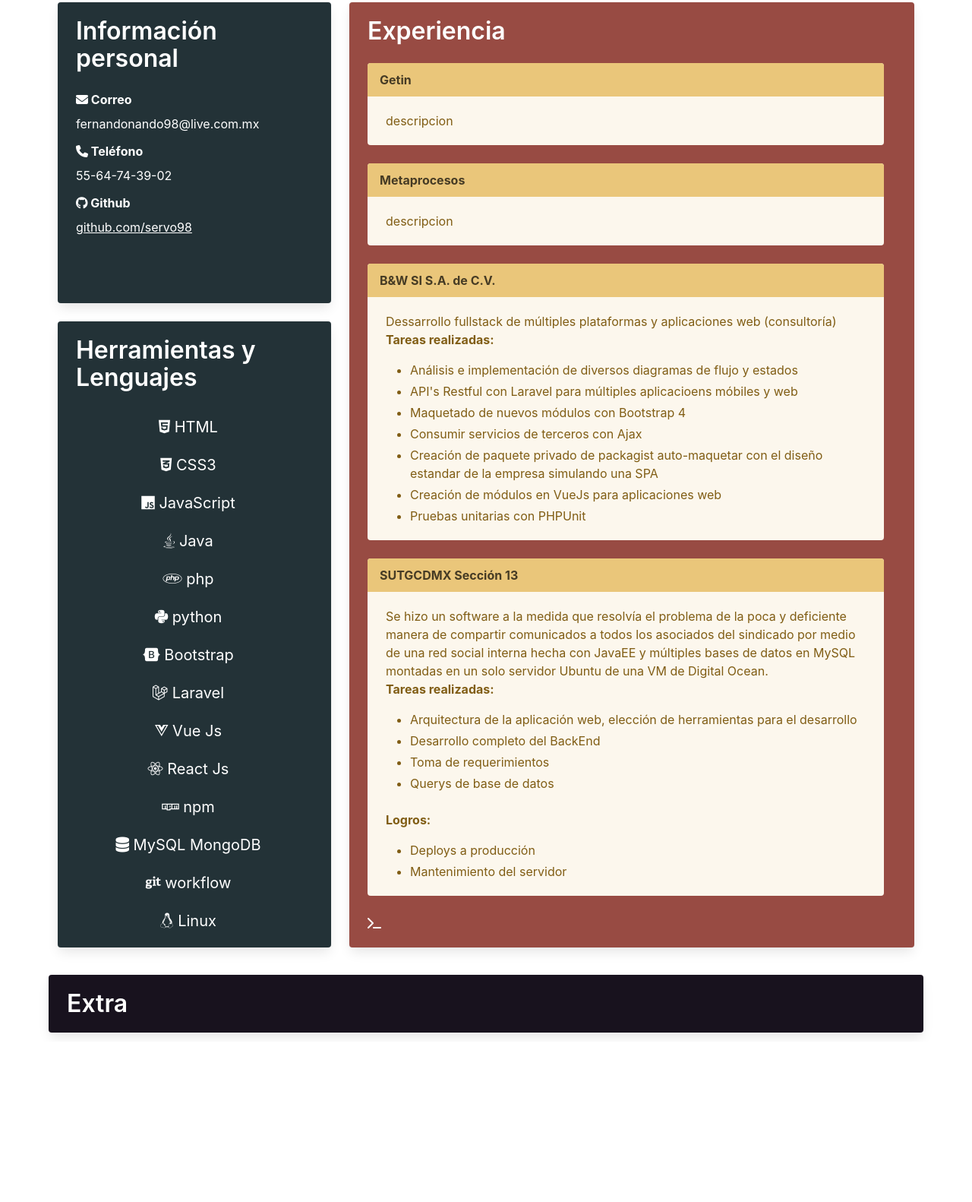
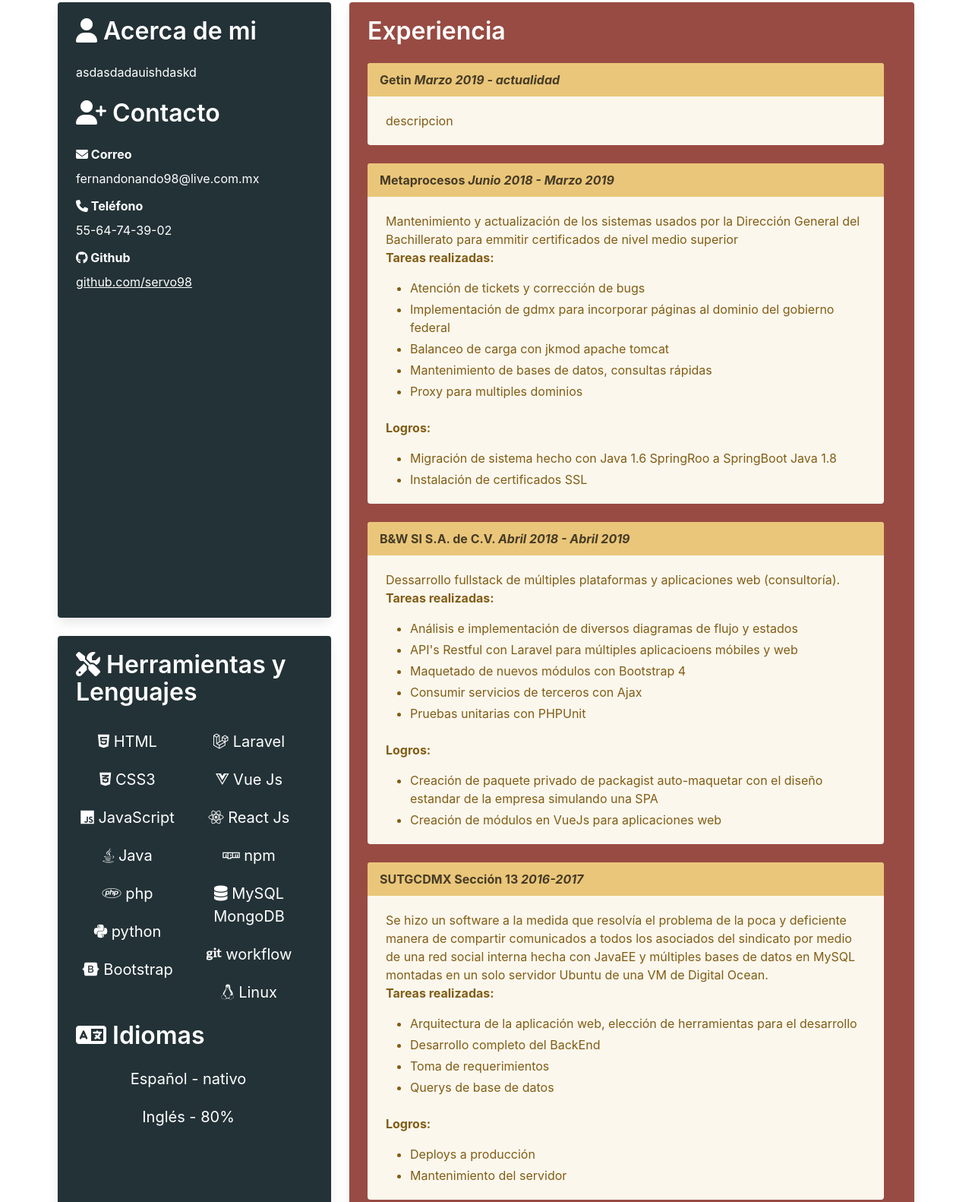
Before and after one commit to servo98/me, a website built with webpack: page dist/index.html in a window 1280 px wide. Shown: the part 168-1750 px from the top of the page at 76% size. Before the commit the page ends 1539 px from the top, so only its background shows below. Built offline with nearby package versions, Linux system fonts and the light colour scheme.

Commit message:
more info

```diff
--- a/dist/index.html
+++ b/dist/index.html
@@ -18,18 +18,21 @@
                     <div class="tile">
                         <div class="tile is-12 is-vertical  is-parent">
                             <!-- Nombre -->
-                            <div class="tile is-child box notification is-primary">
+                            <div class="tile is-child box notification is-info">
                                 <p class="title has-text-grey-lighter	">
                                     Fernando Servín Victoria
                                 </p>
                                 <p class="subtitle has-text-grey-light	">
-                                    Developer
+                                    <i class="fas fa-laptop-code"></i> Developer
                                 </p>
                             </div>
                             <div class="tile">
                                 <div class="tile is-vertical is-parent is-4">
                                     <div class="tile is-child box notification is-info">
-                                        <p class="title">Información personal</p>
+                                        <p class="title"><i class="fas fa-user"></i> Acerca de mi</p>
+                                        <p>asdasdadauishdaskd</p>
+                                        <br>
+                                        <p class="title"><i class="fas fa-user-plus"></i> Contacto</p>
                                         <div class="field">
                                             <label class="label has-text-white	">
                                                 <i class="fas fa-envelope"></i>
@@ -51,11 +54,14 @@
                                             </label>
                                             <a href="http://www.github.com/servo98">github.com/servo98</a>
                                         </div>
+
                                     </div>
                                     <div class="tile is-child box notification is-info">
                                         <div class="content is-medium">
-                                            <p class="title">Herramientas y Lenguajes</p>
+                                            <p class="title"><i class="fas fa-tools"></i> Herramientas y Lenguajes</p>
                                             <div class="has-text-centered">
+                                                <div class="columns">
+                                                    <div class="column">
                                                         <p><i class="fab fa-html5"></i> HTML</p>
                                                         <p><i class="fab fa-css3-alt"></i></i> CSS3</p>
                                                         <p><i class="fab fa-js"></i> JavaScript</p>
@@ -63,6 +69,8 @@
                                                         <p><i class="fab fa-php"></i> php</p>
                                                         <p><i class="fab fa-python"></i> python</p>
                                                         <p><i class="fab fa-bootstrap"></i> Bootstrap</p>
+                                                    </div>
+                                                    <div class="column">
                                                         <p><i class="fab fa-laravel"></i> Laravel</p>
                                                         <p><i class="fab fa-vuejs"></i> Vue Js</p>
                                                         <p><i class="fab fa-react"></i> React Js</p>
@@ -74,13 +82,22 @@
                                                 </div>
                                             </div>
                                         </div>
+                                        <p class="title"><i class="fas fa-language"></i> Idiomas</p>
+                                        <div class="content is-medium">
+                                            <div class="has-text-centered">
+                                                <p>Español - nativo</p>
+                                                <p>Inglés - 80%</p>
+                                            </div>
+                                        </div>
+                                    </div>
+                                </div>
                                 <div class="tile is-parent is-8">
                                     <div class="tile is-child box notification is-danger">
                                         <p class="title">Experiencia</p>
 
                                         <article class="message is-warning">
                                             <div class="message-header">
-                                                <p>Getin</p>
+                                                <p>Getin <em>Marzo 2019 - actualidad</em></p>
                                             </div>
                                             <div class="message-body">
                                                 descripcion
@@ -88,19 +105,36 @@
                                         </article>
                                         <article class="message is-warning">
                                             <div class="message-header">
-                                                <p>Metaprocesos</p>
+                                                <p>Metaprocesos <em>Junio 2018 - Marzo 2019</em></p>
                                             </div>
                                             <div class="message-body">
-                                                descripcion
+                                                <p>Mantenimiento y actualización de los sistemas usados por la Dirección General del Bachillerato para emmitir certificados de nivel medio superior</p>
+                                                <p class="has-text-weight-bold">Tareas realizadas:</p>
+                                                <div class="content">
+                                                    <ul>
+                                                        <li>Atención de tickets y corrección de bugs</li>
+                                                        <li>Implementación de gdmx para incorporar páginas al dominio del gobierno federal</li>
+                                                        <li>Balanceo de carga con jkmod apache tomcat</li>
+                                                        <li>Mantenimiento de bases de datos, consultas rápidas</li>
+                                                        <li>Proxy para multiples dominios</li>
+                                                    </ul>
+                                                </div>
+                                                <p class="has-text-weight-bold">Logros:</p>
+                                                <div class="content">
+                                                    <ul>
+                                                        <li>Migración de sistema hecho con Java 1.6 SpringRoo a SpringBoot Java 1.8</li>
+                                                        <li>Instalación de certificados SSL</li>
+                                                    </ul>
+                                                </div>
                                             </div>
                                         </article>
                                         <article class="message is-warning">
                                             <div class="message-header">
-                                                <p>B&W SI S.A. de C.V.</p>
+                                                <p>B&W SI S.A. de C.V. <em>Abril 2018 - Abril 2019</em></p>
                                             </div>
                                             <div class="message-body">
                                                 <p>
-                                                    Dessarrollo fullstack de múltiples plataformas y aplicaciones web (consultoría)
+                                                    Dessarrollo fullstack de múltiples plataformas y aplicaciones web (consultoría).
                                                 </p>
                                                 <p class="has-text-weight-bold">Tareas realizadas:</p>
                                                 <div class="content">
@@ -109,22 +143,27 @@
                                                         <li>API's Restful con Laravel para múltiples aplicacioens móbiles y web</li>
                                                         <li>Maquetado de nuevos módulos con Bootstrap 4</li>
                                                         <li>Consumir servicios de terceros con Ajax</li>
+                                                        <li>Pruebas unitarias con PHPUnit</li>
+                                                    </ul>
+                                                </div>
+                                                <p class="has-text-weight-bold">Logros:</p>
+                                                <div class="content">
+                                                    <ul>
                                                         <li>Creación de paquete privado de packagist auto-maquetar con el diseño estandar de la empresa simulando una SPA</li>
                                                         <li>Creación de módulos en VueJs para aplicaciones web</li>
-                                                        <li>Pruebas unitarias con PHPUnit</li>
                                                     </ul>
                                                 </div>
                                             </div>
                                         </article>
                                         <article class="message is-warning">
                                             <div class="message-header">
-                                                <p>SUTGCDMX Sección 13</p>
+                                                <p>SUTGCDMX Sección 13 <em>2016-2017</em></p>
                                             </div>
                                             <div class="message-body">
                                                 <p>
                                                     Se hizo un software a la medida que resolvía el problema de la poca
                                                     y deficiente manera de compartir comunicados a todos los asociados
-                                                    del sindicado por medio de una red social interna hecha con JavaEE y múltiples bases de datos en MySQL montadas en un solo servidor Ubuntu de una VM de Digital Ocean.
+                                                    del sindicato por medio de una red social interna hecha con JavaEE y múltiples bases de datos en MySQL montadas en un solo servidor Ubuntu de una VM de Digital Ocean.
                                                 </p>
                                                 <p class="has-text-weight-bold">Tareas realizadas:</p>
                                                 <div class="content">
@@ -153,13 +192,6 @@
                             </div>
                         </div>
                     </div>
-                    <div class="tile is-parent">
-                        <div class="tile is-child box notification is-primary">
-                            <p class="title">Extra</p>
-
-
-                        </div>
-                    </div>
                 </div>
             </div>
 
```
Lines whose indentation alone changed are shown as unchanged.
